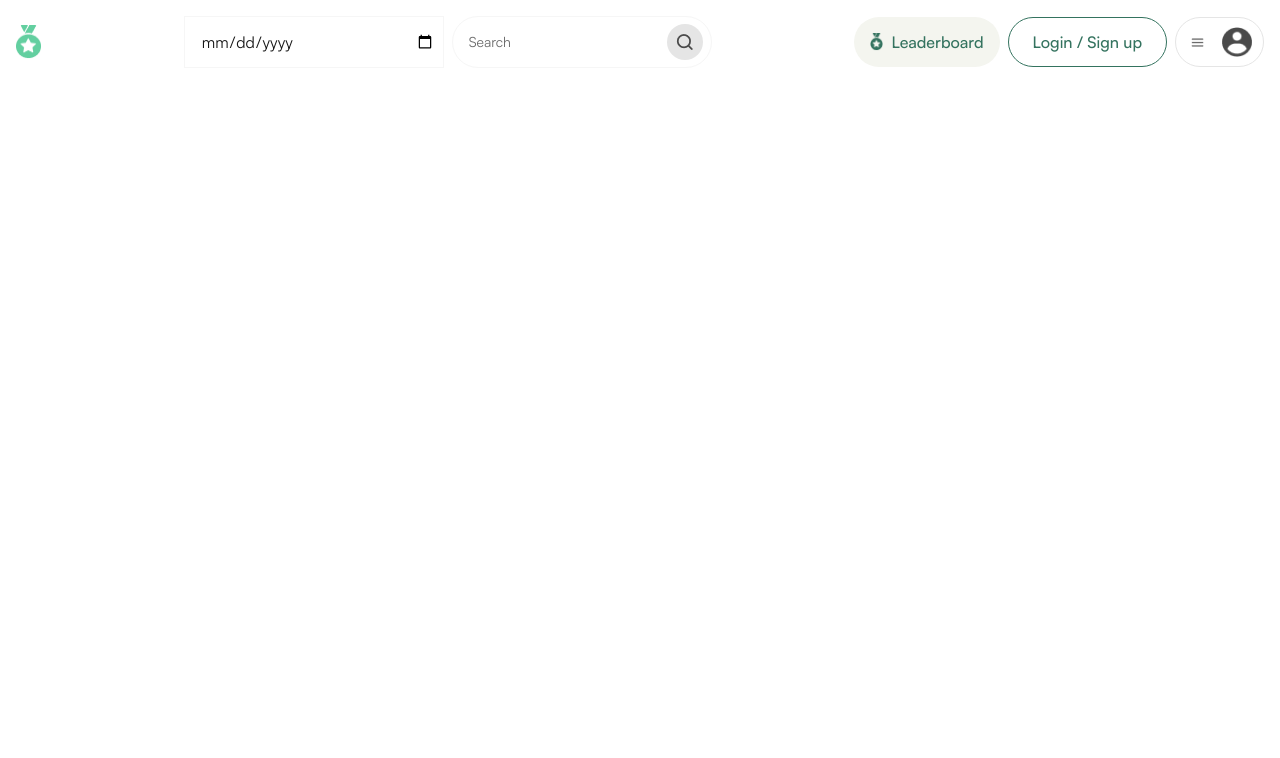
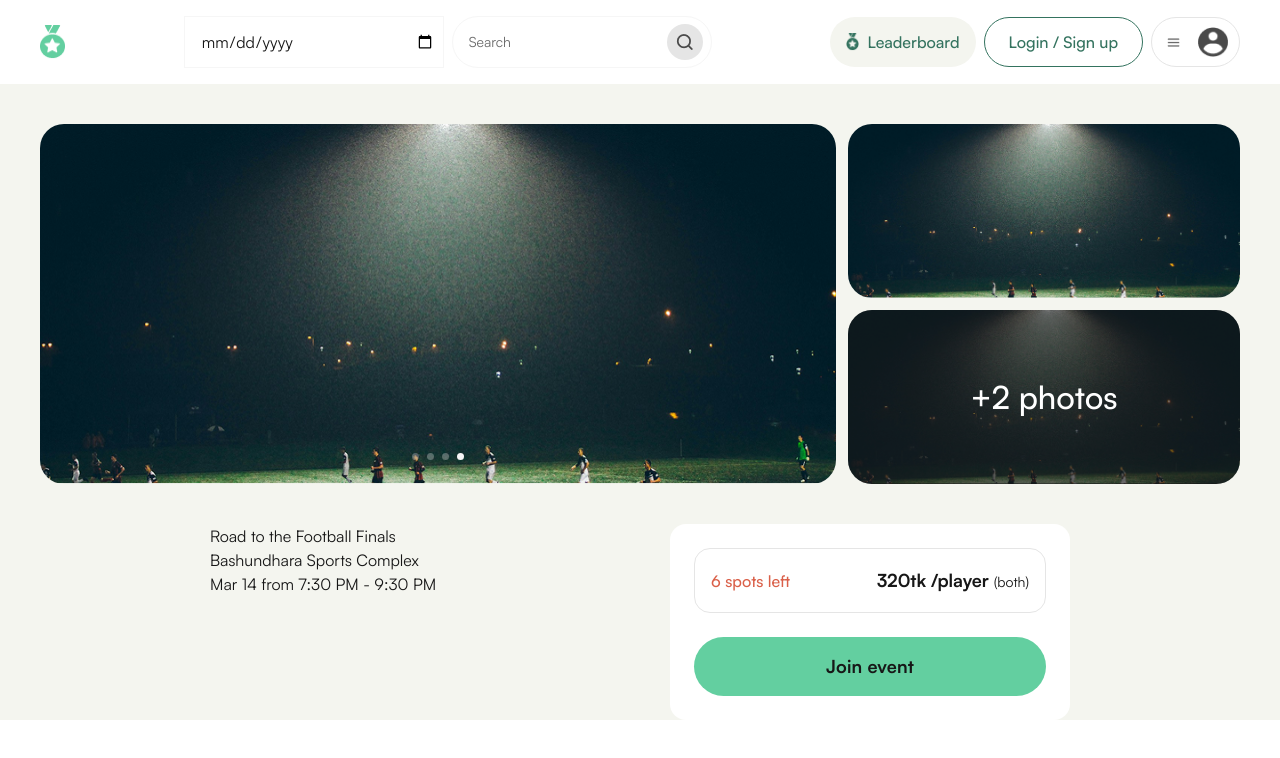
Before and after one commit to NOCKTOWL/finixcode_task, a Next.js app: page / in a window 1280 px wide. Shown: the top 758 px of the page. Built offline with nearby package versions, Linux system fonts and the light colour scheme.

Commit message:
Refactor code structure for improved readability and maintainability

```diff
--- /dev/null
+++ b/app/components/EventDetails.tsx
@@ -0,0 +1,28 @@
+import React from 'react'
+
+function EventDetails() {
+  return (
+    <div className='w-full px-10 pt-10 flex justify-center items-center'>
+        <div className='grid grid-cols-2 gap-15'>
+            <div className=''>
+                <h1>Road to the Football Finals</h1>
+                <p>Bashundhara Sports Complex</p>
+                <p>Mar 14 from 7:30 PM - 9:30 PM</p>
+            </div>
+            <div className='w-100 bg-white p-6 rounded-2xl flex flex-col gap-6'>
+                <form id="spotsform" action="" className='flex flex-col gap-4 w-full'>
+                    <div className='px-4 py-[18px] rounded-2xl border-1 border-deep-light-gray'>
+                        <div className='flex justify-between items-center gap-1'>
+                            <h1 className='text-base font-medium text-secondary-terra-cotta'>6 spots left</h1>
+                            <h1 className='text-[18px] font-bold text-[#171717]'>320tk /player <span className='font-normal text-[14px]'>(both)</span></h1>
+                        </div>
+                    </div>
+                </form>
+                <button type='submit' form='spotsform' className='w-full bg-jithbo-green p-4 rounded-[99px] font-bold text-[18px] tracking-[0.2px]'>Join event</button>
+            </div>
+        </div>
+    </div>
+  )
+}
+
+export default EventDetails
--- /dev/null
+++ b/app/components/HeroImage.tsx
@@ -0,0 +1,32 @@
+import React from 'react'
+import Image from 'next/image'
+import HeroImage from '@/public/hero_image.webp'
+
+function HeroImageContainer() {
+  return (
+    <div className='w-full h-100 px-10 pt-10 flex justify-center items-center'>
+        <div className='grid grid-cols-6 w-full h-90 gap-3 max-w-340'>
+            <div className='relative flex justify-center items-center col-span-4 h-full w-full'>
+                <Image src={HeroImage} alt="Hero Image" fill className='rounded-3xl' />
+                <div className='absolute bottom-4 flex justify-center items-center gap-2 px-3 py-2'>
+                    <div className='rounded-full bg-tertiary-light-gray/30 size-[7px]'></div>
+                    <div className='rounded-full bg-tertiary-light-gray/30 size-[7px]'></div>
+                    <div className='rounded-full bg-tertiary-light-gray/30 size-[7px]'></div>
+                    <div className='rounded-full bg-tertiary-light-gray size-[7px]'></div>
+                </div>
+            </div>
+            <div className='col-span-2 grid grid-rows-2 gap-3 max-h-full w-full'>
+                <div className='row-span-1 flex justify-center items-center relative'>
+                    <Image src={HeroImage} alt="Hero Image" fill className='rounded-3xl object-cover' />
+                </div>
+                <div className='row-span-1 flex justify-center items-center relative bg-tertiary-night-black rounded-3xl'>
+                    <Image src={HeroImage} alt="Hero Image" fill className='rounded-3xl object-cover opacity-40' />
+                    <h1 className='absolute top-1/2 left-1/2 -translate-x-1/2 -translate-y-1/2 text-white text-[32px] font-medium leading-5'>+2 photos</h1>
+                </div>
+            </div>
+        </div>
+    </div>
+  )
+}
+
+export default HeroImageContainer
--- a/app/components/Navbar.tsx
+++ b/app/components/Navbar.tsx
@@ -11,7 +11,7 @@ import Link from 'next/link'
 
 export default function Navbar() {
   return (
-    <div className='flex justify-between items-center h-[84px] w-full top-0 px-4 py-10'>
+    <div className='flex justify-between items-center h-[84px] w-full top-0 px-10 py-4 bg-white'>
         {/* LOGO */}
 
         <Link href="/" className="flex items-center justify-center gap-2">
--- a/app/globals.css
+++ b/app/globals.css
@@ -8,10 +8,14 @@
 @theme inline {
   --color-background: var(--background);
   --color-foreground: var(--foreground);
+  --color-tertiary-night-black: #171717;
+  --color-deep-light-gray: #e5e5e5;
   --color-tertiary-light-gray: #f6f6f6;
   --color-light-yellow: #f4f5ef;
   --color-secondary-pure-green: #34735f;
-  --color-deep-light-gray: #E5E5E5;
+  --color-secondary-terra-cotta: #da6049;
+  --color-jithbo-green: #63cfa0;
+  --color-deep-light-gray: #e5e5e5;
   --font-satoshi: var(--font-satoshi);
 }
 
--- a/app/page.tsx
+++ b/app/page.tsx
@@ -1,9 +1,13 @@
 import Navbar from "./components/Navbar";
+import HeroImageContainer from "./components/HeroImage";
+import EventDetails from "./components/EventDetails";
 
 export default function Home() {
   return (
-    <>
+    <div className="bg-light-yellow">
       <Navbar />
-    </>
+      <HeroImageContainer />
+      <EventDetails />
+    </div>
   );
 }
```
Also changed, not shown: public/hero_image.webp (added).
